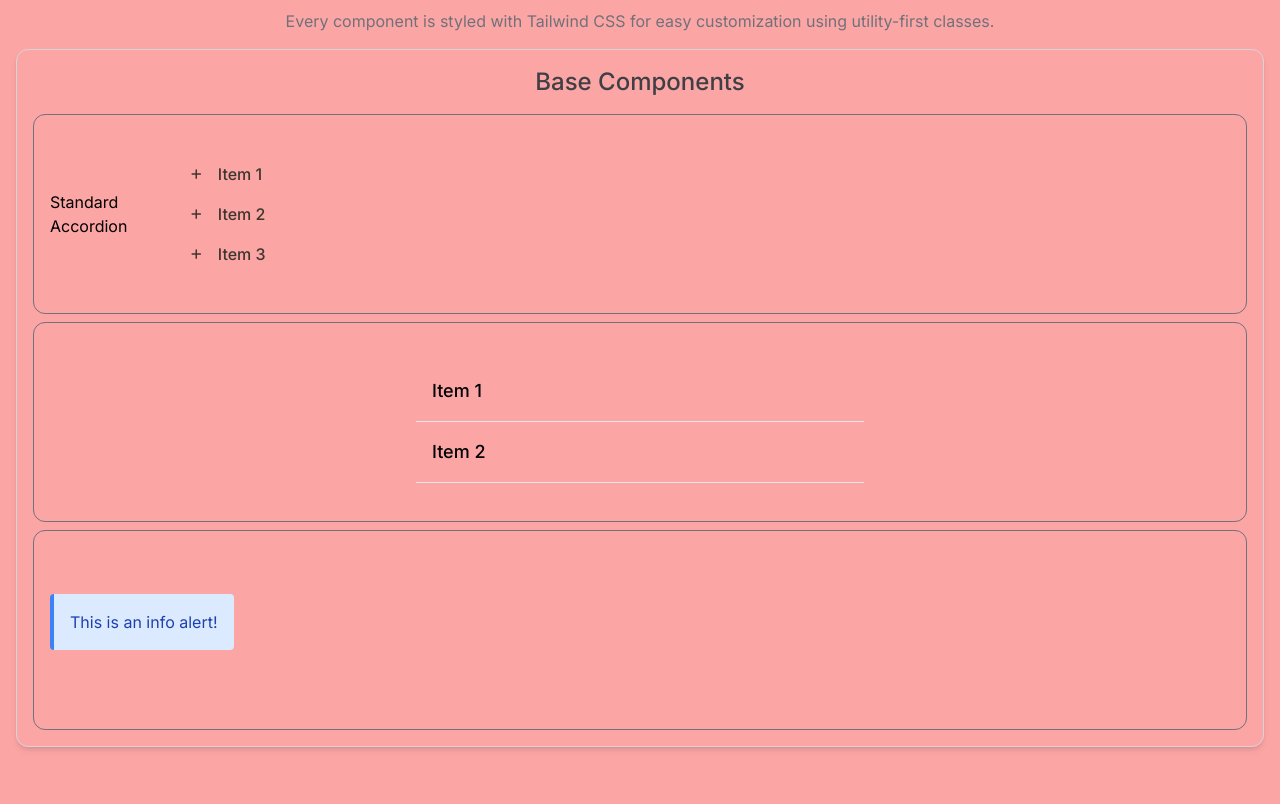
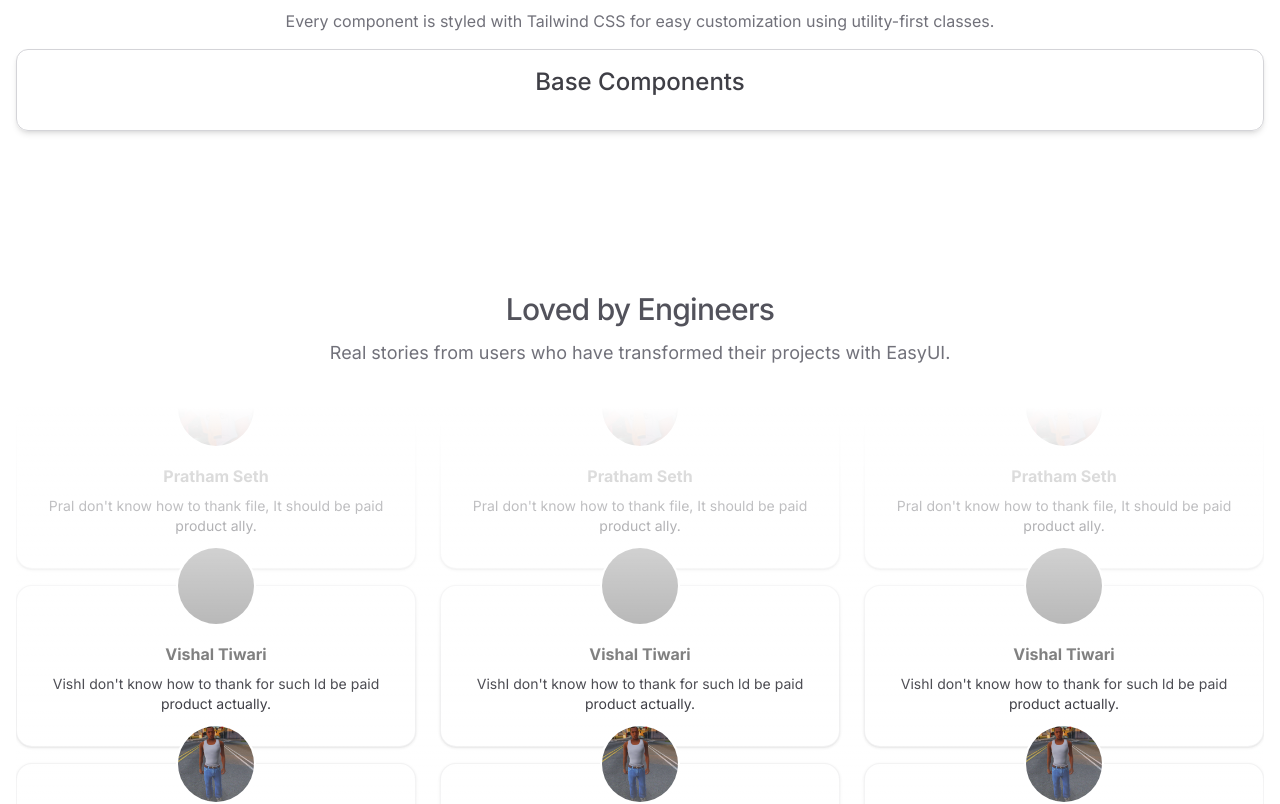
Before and after one commit to LuciferTyagi/EasyUI, a React (Vite) app in the folder client/: page / in a window 1280 px wide. Shown: the part 1048-1852 px from the top of the page. Built offline with nearby package versions, Linux system fonts and the light colour scheme; grey boxes are pictures that could not be loaded; a web font is replaced by a local one.

Commit message:
Vercel json added inside client

```diff
--- /dev/null
+++ b/client/src/Components/Card.jsx
@@ -0,0 +1,11 @@
+import React from 'react'
+
+const Card = () => {
+  return (
+    <div>
+
+    </div>
+  )
+}
+
+export default Card
--- a/client/src/Components/ExampleComponent.jsx
+++ b/client/src/Components/ExampleComponent.jsx
@@ -4,6 +4,7 @@ import { motion } from 'framer-motion';
 import StandardAccordion from './Accordion/StandardAccordion';
 import SimpleAlert from './Alert/SimpleAlert';
 import MultiExpandableAccordion from './Accordion/MultiExpandableAccordion';
+import Card from './Card';
 const ExampleComponent = () => {
     const time = useTime();
 const rotate = useTransform(time , [0,3000] , [0,360],{
@@ -13,7 +14,7 @@ const rotatingBg = useTransform(rotate,(r) =>{
     return `conic-gradient(from ${r}deg, #00416A, #E4E5E6)`
 })
   return (
-    <section className='w-full  px-4 py-20 font-inter bg-red-300'>
+    <section className='w-full  px-4 py-20 font-inter bg--300'>
              <div className='Parent w-full  max-w-[1400px]   mx-auto flex flex-col gap-4 bg-pnk-300'>
                     <div className='First-Child Information flex flex-col items-center gap-2 justify-center bg--300'>
                         <div className='relative'>
@@ -33,16 +34,7 @@ const rotatingBg = useTransform(rotate,(r) =>{
                     <div className='Second-Child Component-Card bg--300 border-[1px] border-zinc-300 rounded-xl p-4 shadow-md'>
                         <h3 className='text-center mb-4 text-2xl font-medium text-zinc-700'>Base Components</h3>
                         <div className='grid grid-cols-1 gap-2'>
-                             <div href='/components' className='border-[1px] rounded-xl border-zinc-500 bg--400 h-[200px] flex items-center px-4   '>
-                                <span>Standard Accordion</span>
-                                <StandardAccordion/>
-                             </div>
-                             <div href='/components' className='border-[1px] rounded-xl border-zinc-500 bg--400 h-[200px] flex items-center px-4   '>
-                                <MultiExpandableAccordion/>
-                             </div>
-                             <div href='/components' className='border-[1px] rounded-xl border-zinc-500 bg--400 h-[200px] flex items-center px-4   '>
-                                <SimpleAlert/>
-                             </div>
+                             <Card/>
                         </div>
                     </div>
              </div>
```
Also changed, not shown: client/vercel.json (added).
